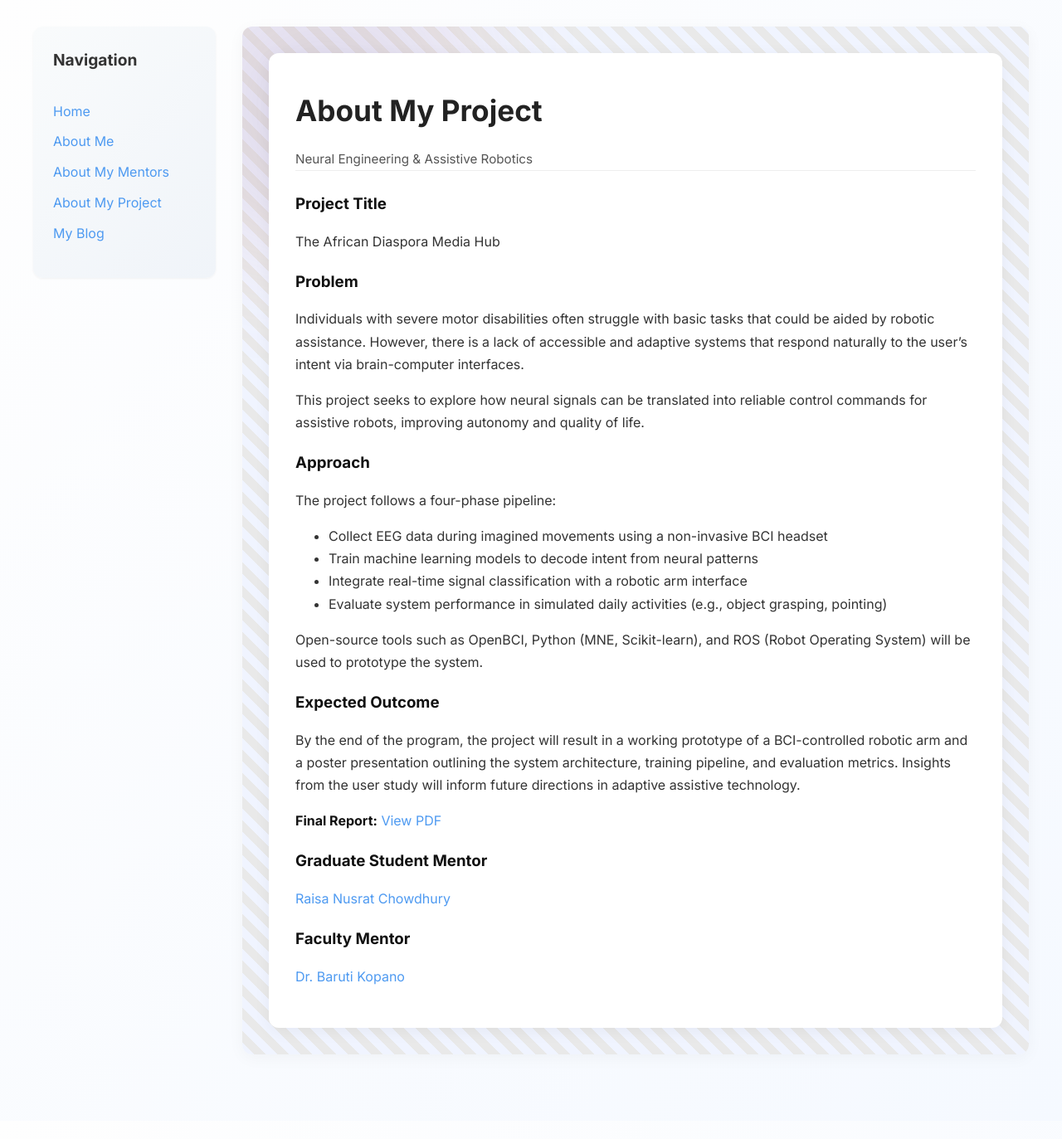
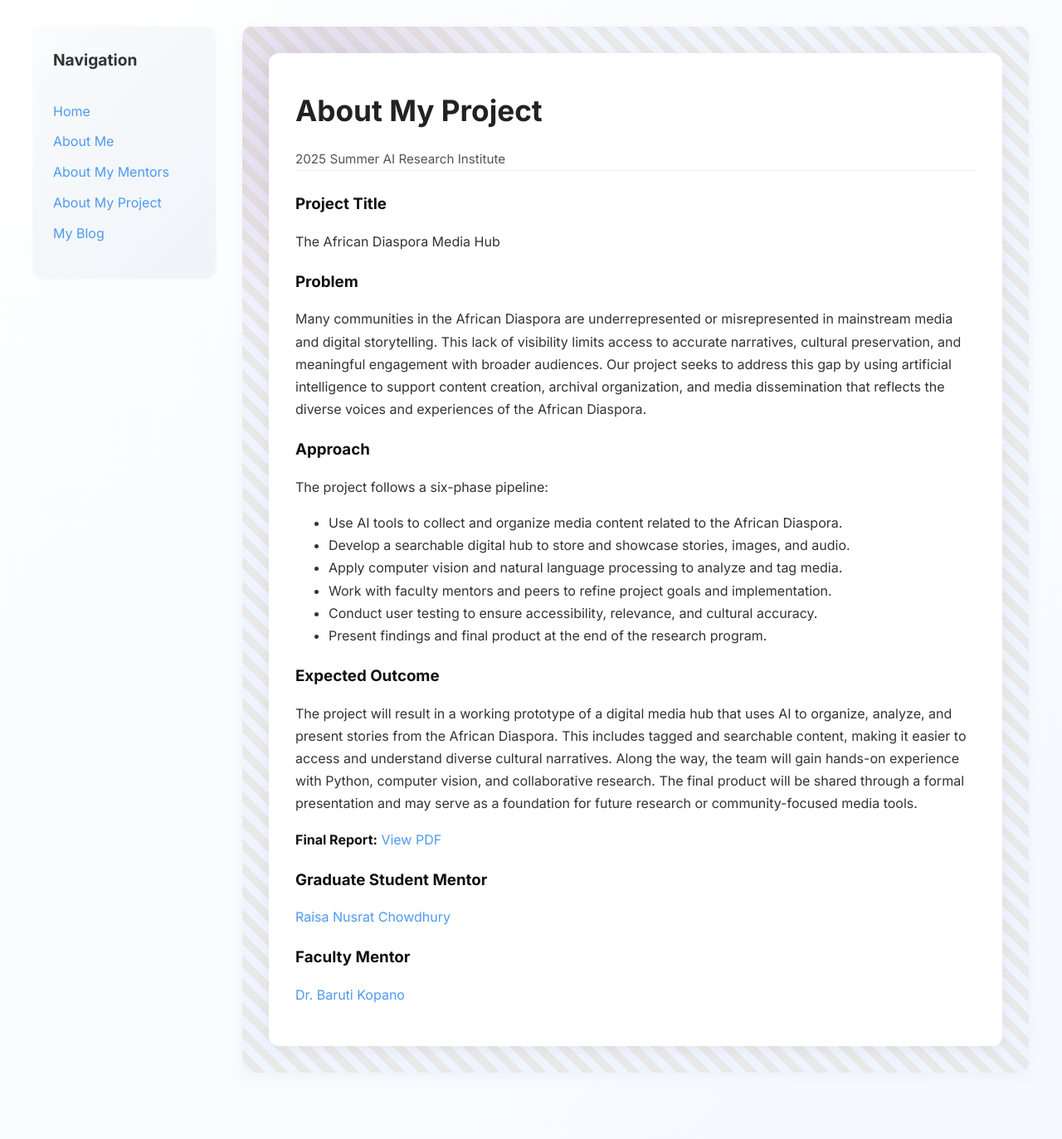
Before and after one commit to deke-a/deke-a.github.io, a Jekyll site: the page built from pages/about-my-project.md, in a window 1280 px wide. Shown: the whole page at 83% size. Built offline with Jekyll 4.4.1, drawn with Linux system fonts in a browser that asks for light colours; before the commit the page ends 1351 px from its top, so only the background shows below that.

Commit message:
Update about-my-project.md

```diff
--- a/pages/about-my-project.md
+++ b/pages/about-my-project.md
@@ -3,26 +3,24 @@ layout: project
 title: About My Project
 permalink: /about-my-project.html
 
-subtitle: Neural Engineering & Assistive Robotics
+subtitle: 2025 Summer AI Research Institute
 project_title: "The African Diaspora Media Hub"
 
 problem: |
-  Individuals with severe motor disabilities often struggle with basic tasks that could be aided by robotic assistance. However, there is a lack of accessible and adaptive systems that respond naturally to the user's intent via brain-computer interfaces.
-
-  This project seeks to explore how neural signals can be translated into reliable control commands for assistive robots, improving autonomy and quality of life.
+  Many communities in the African Diaspora are underrepresented or misrepresented in mainstream media and digital storytelling. This lack of visibility limits access to accurate narratives, cultural preservation, and meaningful engagement with broader audiences. Our project seeks to address this gap by using artificial intelligence to support content creation, archival organization, and media dissemination that reflects the diverse voices and experiences of the African Diaspora.
 
 approach: |
-  The project follows a four-phase pipeline:
+  The project follows a six-phase pipeline:
 
-  - Collect EEG data during imagined movements using a non-invasive BCI headset
-  - Train machine learning models to decode intent from neural patterns
-  - Integrate real-time signal classification with a robotic arm interface
-  - Evaluate system performance in simulated daily activities (e.g., object grasping, pointing)
-
-  Open-source tools such as OpenBCI, Python (MNE, Scikit-learn), and ROS (Robot Operating System) will be used to prototype the system.
+  - Use AI tools to collect and organize media content related to the African Diaspora.
+  - Develop a searchable digital hub to store and showcase stories, images, and audio.
+  - Apply computer vision and natural language processing to analyze and tag media.
+  - Work with faculty mentors and peers to refine project goals and implementation.
+  - Conduct user testing to ensure accessibility, relevance, and cultural accuracy.
+  - Present findings and final product at the end of the research program.
 
 outcome: |
-  By the end of the program, the project will result in a working prototype of a BCI-controlled robotic arm and a poster presentation outlining the system architecture, training pipeline, and evaluation metrics. Insights from the user study will inform future directions in adaptive assistive technology.
+  The project will result in a working prototype of a digital media hub that uses AI to organize, analyze, and present stories from the African Diaspora. This includes tagged and searchable content, making it easier to access and understand diverse cultural narratives. Along the way, the team will gain hands-on experience with Python, computer vision, and collaborative research. The final product will be shared through a formal presentation and may serve as a foundation for future research or community-focused media tools.
 
 final_report_url: https://dl.icdst.org/pdfs/files/22e390b2eb0c8e951f3a742fda5b2d1d.pdf
 
```
